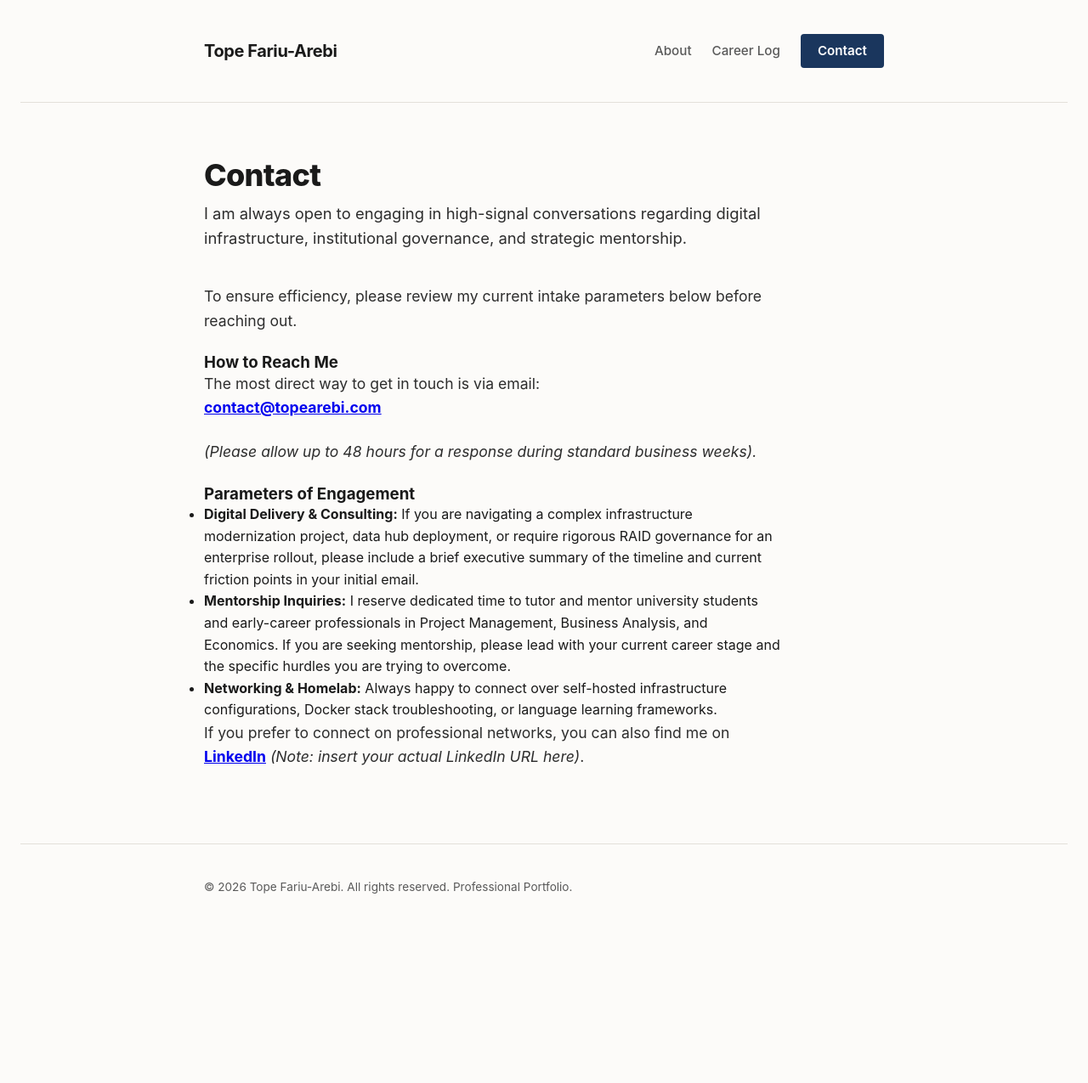
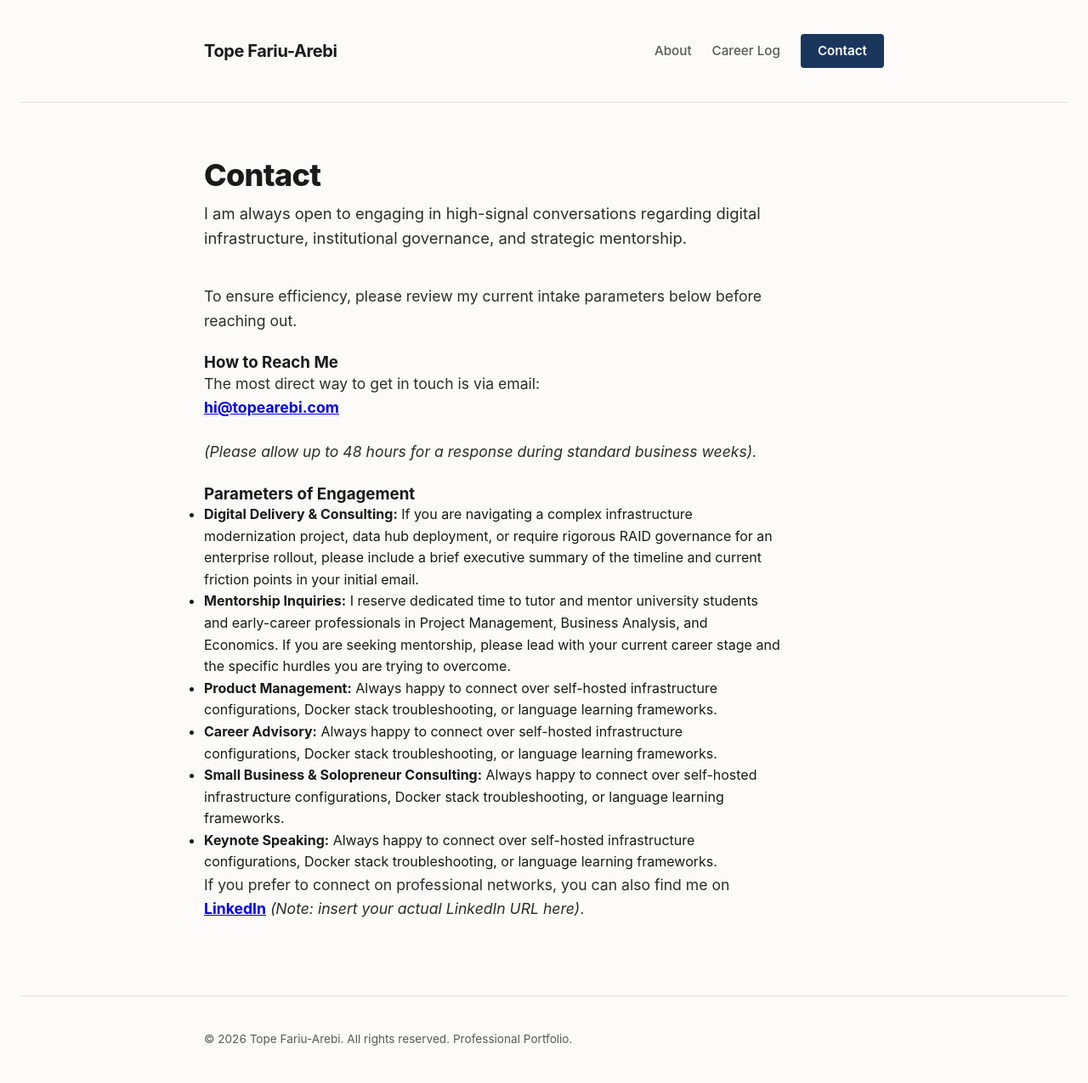
Before and after one commit to topearebi/topearebi-portfolio, a Jekyll site: the page built from contact.md, in a window 1280 px wide. Shown: the whole page at 85% size. Built offline with Jekyll 4.4.1, drawn with Linux system fonts in a browser that asks for light colours; before the commit the page ends 1096 px from its top, so only the background shows below that.

Commit message:
Revise contact details and engagement parameters
Updated contact information and added new engagement parameters.

```diff
--- a/contact.md
+++ b/contact.md
@@ -10,7 +10,7 @@ To ensure efficiency, please review my current intake parameters below before re
 ### How to Reach Me
 
 The most direct way to get in touch is via email:
-**[contact@topearebi.com](mailto:contact@topearebi.com)**
+**[hi@topearebi.com](mailto:hi@topearebi.com)**
 
 *(Please allow up to 48 hours for a response during standard business weeks).*
 
@@ -18,6 +18,9 @@ The most direct way to get in touch is via email:
 
 * **Digital Delivery & Consulting:** If you are navigating a complex infrastructure modernization project, data hub deployment, or require rigorous RAID governance for an enterprise rollout, please include a brief executive summary of the timeline and current friction points in your initial email.
 * **Mentorship Inquiries:** I reserve dedicated time to tutor and mentor university students and early-career professionals in Project Management, Business Analysis, and Economics. If you are seeking mentorship, please lead with your current career stage and the specific hurdles you are trying to overcome.
-* **Networking & Homelab:** Always happy to connect over self-hosted infrastructure configurations, Docker stack troubleshooting, or language learning frameworks.
+* **Product Management:** Always happy to connect over self-hosted infrastructure configurations, Docker stack troubleshooting, or language learning frameworks.
+* **Career Advisory:** Always happy to connect over self-hosted infrastructure configurations, Docker stack troubleshooting, or language learning frameworks.
+* **Small Business & Solopreneur Consulting:** Always happy to connect over self-hosted infrastructure configurations, Docker stack troubleshooting, or language learning frameworks.
+* **Keynote Speaking:** Always happy to connect over self-hosted infrastructure configurations, Docker stack troubleshooting, or language learning frameworks.
 
 If you prefer to connect on professional networks, you can also find me on **[LinkedIn](#)** *(Note: insert your actual LinkedIn URL here)*.
```
